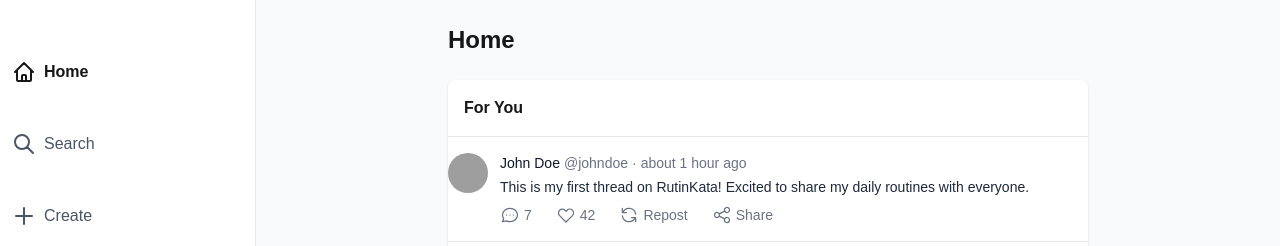
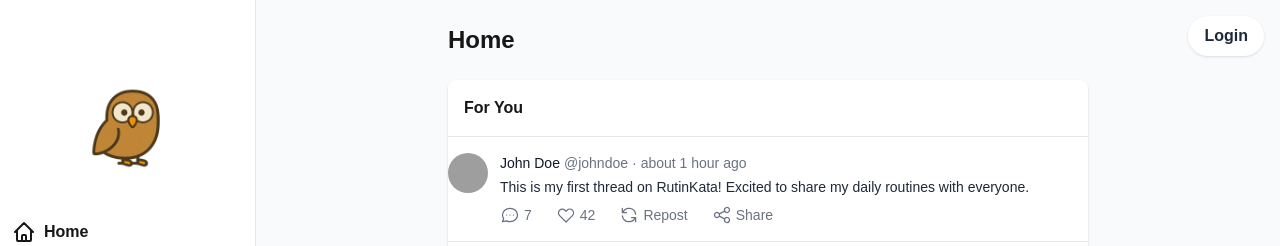
Before and after one commit to appaldyt/rutinkata.id, a Next.js app: page / in a window 1280 px wide. Shown: the top 246 px of the page. Built offline with nearby package versions, Linux system fonts and the light colour scheme; grey boxes are pictures that could not be loaded.

Commit message:
feat: add responsive navigation component with logo and menu links

```diff
--- a/components/Navigation.tsx
+++ b/components/Navigation.tsx
@@ -1,14 +1,34 @@
 'use client';
 
 import Link from 'next/link';
+import Image from 'next/image';
 import { usePathname } from 'next/navigation';
 
 export default function Navigation() {
   const pathname = usePathname();
 
   return (
-    <nav className="fixed bottom-0 left-0 right-0 bg-white border-t border-gray-200 py-3 md:top-0 md:border-t-0 md:border-r md:h-screen md:w-64">
+    <>
+      {/* Login Button (Top Right) */}
+      <div className="fixed top-4 right-4 z-50">
+        <Link href="/auth" className="bg-white hover:bg-gray-100 text-gray-800 font-semibold py-2 px-4 rounded-full shadow transition-all duration-200 flex items-center justify-center">
+          Login
+        </Link>
+      </div>
+      <nav className="fixed bottom-0 left-0 right-0 bg-white border-t border-gray-200 py-3 md:top-0 md:border-t-0 md:border-r md:h-screen md:w-64">
       <div className="container mx-auto flex justify-around md:flex-col md:h-full md:justify-start md:space-y-8 md:pt-10">
+        <div className="hidden md:flex justify-center items-center mb-4 mt-2">
+          <div className="transition-all duration-300 ease-in-out hover:shadow-lg hover:shadow-gray-400/50 rounded-md p-2">
+            <Image
+              src="/rutinkata.png"
+              alt="RutinKata Logo"
+              width={120}
+              height={40}
+              priority
+              className="object-contain"
+            />
+          </div>
+        </div>
         <Link
           href="/"
           className={`flex items-center space-x-2 px-3 py-2 rounded-md hover:bg-gray-100 ${pathname === '/' ? 'font-bold' : 'text-gray-600'}`}
@@ -56,5 +76,6 @@ export default function Navigation() {
         </Link>
       </div>
     </nav>
+    </>
   );
 }
```
Also changed, not shown: public/rutinkata.png (added).
